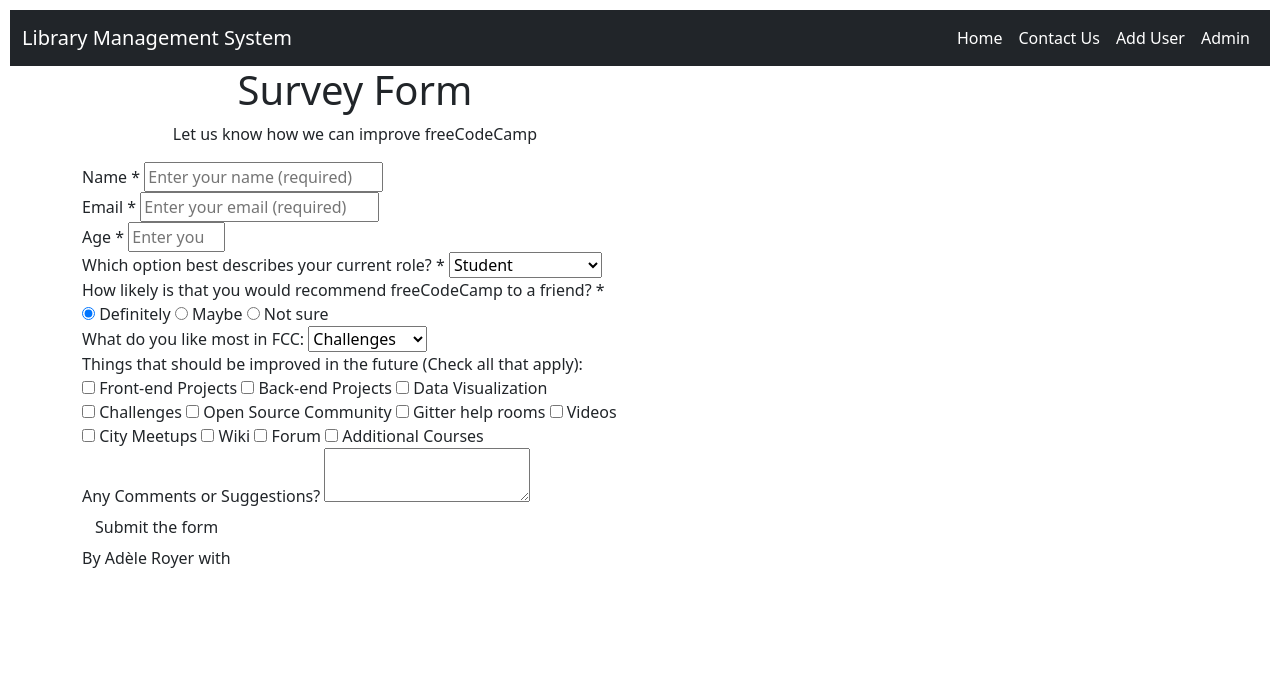
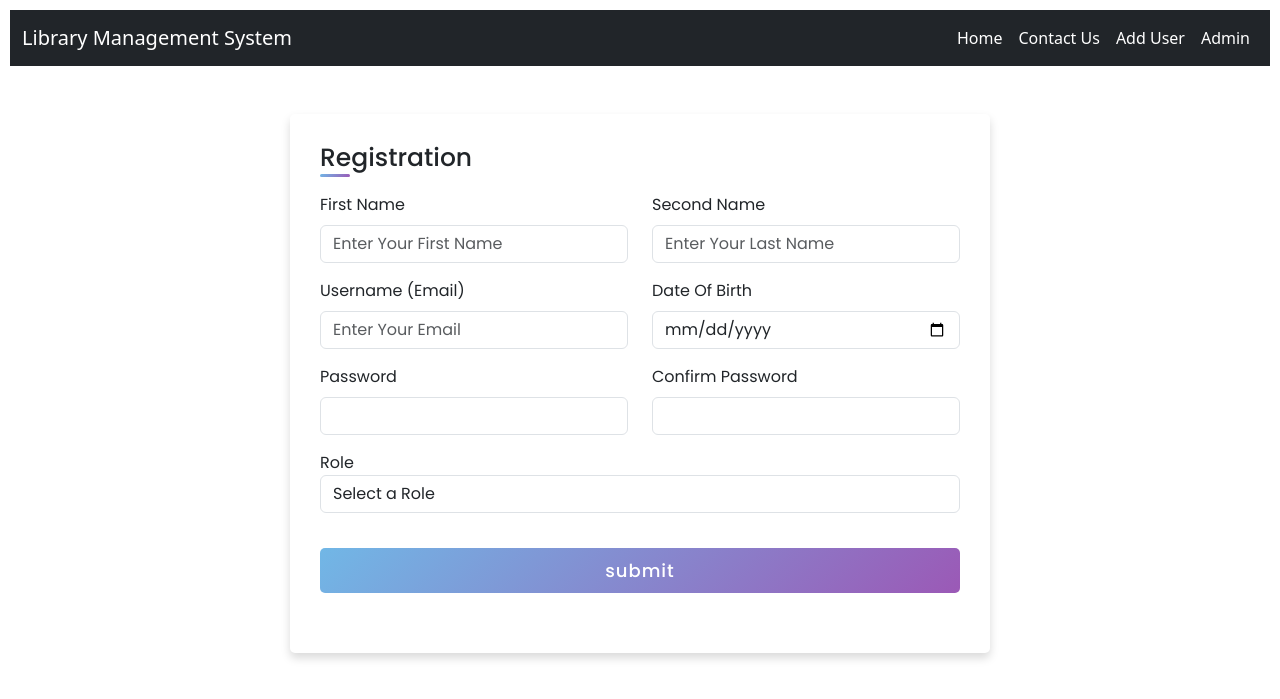
Before and after one commit to Ankur-586/DjangowithAjax, a Django app: page /auth/reg/ in a window 1280 px wide. Shown: the top 699 px of the page. Run offline with Django 5.2, Linux system fonts and the light colour scheme; some libraries are stand-ins or nearby versions.

Commit message:
reg_user

```diff
--- a/Auth/forms.py
+++ b/Auth/forms.py
@@ -4,17 +4,16 @@ from django import forms
 from .models import *
 
 class AddUser(ModelForm):
-    password1 = forms.CharField(label="Password", widget=forms.PasswordInput)
+    password1 = forms.CharField(label="Password", widget=forms.PasswordInput(attrs={'class': 'form-control'}))
     password2 = forms.CharField(
-        label="Password confirmation", widget=forms.PasswordInput
-    )
+        label="Password confirmation", widget=forms.PasswordInput(attrs={'class': 'form-control'}))
     role = forms.ChoiceField(choices=MyUser.ROLE_CHOICES, widget=forms.Select(attrs={'class': 'form-control'}))
     class Meta:
         model = MyUser
-        fields = ['email','first_name','last_name','date_of_birth','role']
+        fields = ['email','first_name','last_name','date_of_birth']
 
         widgets = {
-            'email': forms.EmailInput(attrs={'class': 'form-control', 'placeholder': 'Enter Your Email'}),
+            'email': forms.EmailInput(attrs={'class': 'form-control', 'placeholder': 'Enter Your Email','type':'email'}),
             'first_name': forms.TextInput(attrs={'class': 'form-control', 'placeholder': 'Enter Your First Name'}),
             'last_name': forms.TextInput(attrs={'class': 'form-control', 'placeholder': 'Enter Your Last Name'}),
             'date_of_birth': forms.DateInput(attrs={'class': 'form-control', 'placeholder': 'Select Date of Birth', 'type': 'date'}),
--- a/Auth/models.py
+++ b/Auth/models.py
@@ -22,7 +22,7 @@ class MyUser(AbstractBaseUser,PermissionsMixin):
     first_name = models.CharField(max_length=50)
     last_name = models.CharField(max_length=50)
     date_of_birth = models.DateField(blank=True,null=True)
-    role = models.PositiveSmallIntegerField(choices=ROLE_CHOICES, blank=True, null=True)
+    role = models.PositiveSmallIntegerField(choices=ROLE_CHOICES,default=STUDENT)
     is_active = models.BooleanField(default=True)
     is_admin = models.BooleanField(default=False)
 
--- a/Auth/views.py
+++ b/Auth/views.py
@@ -1,6 +1,35 @@
 from django.shortcuts import render
+from django.http import JsonResponse,HttpResponseRedirect
+from django.core.exceptions import ValidationError
+from django.contrib.auth.hashers import make_password
+from django.db import IntegrityError
 from .models import *
 from .forms import *
 
 def reg_user(request):
-    return render(request,'Auth/add_user.html')
+    if request.method == 'POST':
+        form = AddUser(request.POST)
+        if form.is_valid():
+            try:
+                user = form.save(commit=False)  # Don't commit yet
+                user.password = make_password(form.cleaned_data['password1'])  # Hash password
+                user.save()
+                return JsonResponse({'message': 'Form submitted successfully!'})
+            except IntegrityError as e:
+                return JsonResponse({'message': str(e)}, status=400)
+            except Exception as e:
+                return JsonResponse({'message': str(e)}, status=500) # Internal server error
+        else:
+            # Form is invalid, return form errors
+            return JsonResponse({'message': form.errors}, status=400)
+    form = AddUser()
+    return render(request, 'Auth/add_user.html', {'form': form})
+
+# def reg_user(request):
+#     if request.method == 'POST':
+#         form = AddUser(request.POST)
+#         if form.is_valid():
+#             form.save()
+#             return HttpResponseRedirect('/')
+#     form = AddUser()
+#     return render(request, 'Auth/add_user.html', {'form': form})
--- a/static/css/form.css
+++ b/static/css/form.css
@@ -129,3 +129,4 @@ form .form-row .textarea{
     width: 40%!important;
   }
 }
+/* -------------------------------------------------------------------------------------------------- */
--- /dev/null
+++ b/static/css/form1.css
@@ -0,0 +1,133 @@
+@import url('https://fonts.googleapis.com/css2?family=Poppins:wght@200;300;400;500;600;700&display=swap');
+.container{
+  max-width: 700px;
+  width: 100%;
+  background-color: #fff;
+  padding: 25px 30px;
+  border-radius: 5px;
+  box-shadow: 0 5px 10px rgba(0,0,0,0.15);
+  font-family: 'Poppins',sans-serif;
+}
+.container .title{
+  font-size: 25px;
+  font-weight: 500;
+  position: relative;
+}
+.container .title::before{
+  content: "";
+  position: absolute;
+  left: 0;
+  bottom: 0;
+  height: 3px;
+  width: 30px;
+  border-radius: 5px;
+  background: linear-gradient(135deg, #71b7e6, #9b59b6);
+}
+.content form .user-details{
+  display: flex;
+  flex-wrap: wrap;
+  justify-content: space-between;
+  margin: 20px 0 12px 0;
+}
+form .user-details .input-box{
+  margin-bottom: 15px;
+  width: calc(100% / 2 - 20px);
+}
+form .input-box span.details{
+  display: block;
+  font-weight: 500;
+  margin-bottom: 5px;
+}
+.user-details .input-box input{
+  height: 45px;
+  width: 100%;
+  outline: none;
+  font-size: 16px;
+  border-radius: 5px;
+  padding-left: 15px;
+  border: 1px solid #ccc;
+  border-bottom-width: 2px;
+  transition: all 0.3s ease;
+}
+.user-details .input-box input:focus,
+.user-details .input-box input:valid{
+  border-color: #9b59b6;
+}
+ form .gender-details .gender-title{
+  font-size: 20px;
+  font-weight: 500;
+ }
+ form .category{
+   display: flex;
+   width: 80%;
+   margin: 14px 0 ;
+   justify-content: space-between;
+ }
+ form .category label{
+   display: flex;
+   align-items: center;
+   cursor: pointer;
+ }
+ form .category label .dot{
+  height: 18px;
+  width: 18px;
+  border-radius: 50%;
+  margin-right: 10px;
+  background: #d9d9d9;
+  border: 5px solid transparent;
+  transition: all 0.3s ease;
+}
+ #dot-1:checked ~ .category label .one,
+ #dot-2:checked ~ .category label .two,
+ #dot-3:checked ~ .category label .three{
+   background: #9b59b6;
+   border-color: #d9d9d9;
+ }
+ form input[type="radio"]{
+   display: none;
+ }
+ form .button{
+   height: 45px;
+   margin: 35px 0
+ }
+ form .button input{
+   height: 100%;
+   width: 100%;
+   border-radius: 5px;
+   border: none;
+   color: #fff;
+   font-size: 18px;
+   font-weight: 500;
+   letter-spacing: 1px;
+   cursor: pointer;
+   transition: all 0.3s ease;
+   background: linear-gradient(135deg, #71b7e6, #9b59b6);
+ }
+ form .button input:hover{
+  /* transform: scale(0.99); */
+  background: linear-gradient(-135deg, #71b7e6, #9b59b6);
+  }
+ @media(max-width: 584px){
+ .container{
+  max-width: 100%;
+}
+form .user-details .input-box{
+    margin-bottom: 15px;
+    width: 100%;
+  }
+  form .category{
+    width: 100%;
+  }
+  .content form .user-details{
+    max-height: 300px;
+    overflow-y: scroll;
+  }
+  .user-details::-webkit-scrollbar{
+    width: 5px;
+  }
+  }
+  @media(max-width: 459px){
+  .container .content .category{
+    flex-direction: column;
+  }
+}
--- a/static/js/hide_warinings.js
+++ b/static/js/hide_warinings.js
@@ -1 +1 @@
-console.clear();
+// console.clear();
--- a/templates/Auth/add_user.html
+++ b/templates/Auth/add_user.html
@@ -2,133 +2,112 @@
 {% load static %}
 {% block title %} Register {% endblock %}
 {% block content %}
-<style>
+<link rel="stylesheet" href="{% static 'css/form1.css' %}">
+<div class="container mt-5">
+  <div class="title">Registration</div>
+  <div class="content">
+     <form method="post" action="" id="myForm" autocomplete="off">
+      {% csrf_token %}
+        <div class="row">
+           <div class="col-md-6 mt-3">
+              <div class="form-group">
+                 <label for="firstName" class="form-label">First Name</label>
+                 {{ form.first_name }}
+              </div>
+           </div>
+           <div class="col-md-6 mt-3">
+              <div class="form-group">
+                 <label for="lastName" class="form-label">Second Name</label>
+                 {{ form.last_name }}
+              </div>
+           </div>
+        </div>
+        <div class="row">
+        <div class="col-md-6 mt-3">
+           <div class="form-group">
+              <label for="username" class="form-label">Username (Email)</label>
+              {{ form.email }}
+           </div>
+        </div>
+        <div class="col-md-6 mt-3">
+           <div class="form-group">
+              <label for="phoneNumber" class="form-label">Date Of Birth</label>
+              {{ form.date_of_birth }}
+           </div>
+        </div>
+      </div>
+      <div class="row">
+        <div class="col-md-6 mt-3">
+        <div class="form-group">
+           <label for="password" class="form-label">Password</label>
+           {{ form.password1 }}
+        </div>
+      </div>
+        <div class="col-md-6 mt-3">
+        <div class="form-group">
+           <label for="confirmPassword" class="form-label">Confirm Password</label>
+           {{ form.password2 }}
+        </div>
+      </div>
+      </div>
+      <div class="form-group mt-3">
+        <label for="role">Role</label>
+        <select class="form-control" id="role" name="role" aria-label="Select Role">
+          <option value="">Select a Role</option>
+          {% for value, label in form.fields.role.choices %}
+            <option value="{{ value }}">{{ label }}</option>
+        {% endfor %}
+        </select>
+      </div>
+      <div class="button">
+        <input type="submit" id="submitButton" value="submit">
+      </div>
+      <div id="errorMessage" class="alert alert-danger" role="alert" style="display: none;"></div>
+          <div id="successMessage" class="alert alert-success" role="alert" style="display: none;"></div> </div>
+          <div id="servererror" class="alert alert-success" role="alert" style="display: none;"></div> </div>
+     </form>
+  </div>
+</div>
+{% endblock %}
 
-</style>
-<main id="main" class="container">
-    <div class="row">
-       <div class="col-xs-12 col-lg-offset-3 col-lg-6">
-          <div class="m-b-md text-center">
-             <h1 id="title">Survey Form</h1>
-             <p id="description" class="description" class="text-center">Let us know how we can improve freeCodeCamp</p>
-          </div>
-          <form method="GET" action="" id="survey-form" name="survey-form">
-             <fieldset>
-                <label for="name" id="name-label">
-                Name *
-                <input class="" type="text" id="name" name="name" placeholder="Enter your name (required)" required />
-                </label>
-             </fieldset>
-             <fieldset>
-                <label for="email" id="email-label">
-                Email *
-                <input class="" type="email" id="email" name="email" placeholder="Enter your email (required)" required />
-                </label>
-             </fieldset>
-             <fieldset>
-                <label for="number" id="number-label">
-                Age *
-                <input class="" type="number" id="number" name="number" min="8" max="112" placeholder="Enter you age (required)" required />
-                </label>
-             </fieldset>
-             <fieldset>
-                <label for="dropdown">
-                   Which option best describes your current role? *
-                   <select id="dropdown" name="dropdown" class="m-t-xs">
-                      <option value="student" selected>Student</option>
-                      <option value="ftLob">Full Time Job</option>
-                      <option value="ftLearner">Full Time Learner</option>
-                      <option value="notSaying">Prefer not to say</option>
-                      <option value="other">Other</option>
-                   </select>
-                </label>
-             </fieldset>
-             <fieldset>
-                <div class="labels">
-                   How likely is that you would recommend freeCodeCamp to a friend? *
-                </div>
-                <label class="m-b-xs">
-                <input type="radio" name="survey-form-gender" value="definitely" checked /> Definitely
-                </label>
-                <label class="m-b-xs">
-                <input type="radio" name="survey-form-gender" value="maybe" /> Maybe
-                </label>
-                <label class="m-b-xs">
-                <input type="radio" name="survey-form-gender" value="notSure" /> Not sure
-                </label>
-             </fieldset>
-             <fieldset>
-                <label for="survey-form-like">
-                   What do you like most in FCC:
-                   <select id="survey-form-like" name="survey-form-like" class="m-t-xs">
-                      <option value="challenges" selected>Challenges</option>
-                      <option value="projects">Projects</option>
-                      <option value="community">Community</option>
-                      <option value="openSource">Open Source</option>
-                   </select>
-                </label>
-             </fieldset>
-             <fieldset>
-                <div class="labels">
-                   Things that should be improved in the future (Check all that apply):
-                </div>
-                <label for="survey-form-improve1" class="m-b-xs">
-                <input type="checkbox" id="survey-form-improve1" value="feProjects">
-                Front-end Projects
-                </label>
-                <label for="survey-form-improve2" class="m-b-xs">
-                <input type="checkbox" id="survey-form-improve2" value="beProjects">
-                Back-end Projects
-                </label>
-                <label for="survey-form-improve3" class="m-b-xs">
-                <input type="checkbox" id="survey-form-improve3" value="dataVisualization">
-                Data Visualization
-                </label>
-                <label for="survey-form-improve4" class="m-b-xs">
-                <input type="checkbox" id="survey-form-improve4" value="challenges">
-                Challenges
-                </label>
-                <label for="survey-form-improve5" class="m-b-xs">
-                <input type="checkbox" id="survey-form-improve5" value="openSources">
-                Open Source Community
-                </label>
-                <label for="survey-form-improve6" class="m-b-xs">
-                <input type="checkbox" id="survey-form-improve6" value="gitter">
-                Gitter help rooms
-                </label>
-                <label for="survey-form-improve7" class="m-b-xs">
-                <input type="checkbox" id="survey-form-improve7" value="videos">
-                Videos
-                </label>
-                <label for="survey-form-improve8" class="m-b-xs">
-                <input type="checkbox" id="survey-form-improve8" value="meetup">
-                City Meetups
-                </label>
-                <label for="survey-form-improve9" class="m-b-xs">
-                <input type="checkbox" id="survey-form-improve9" value="wiki">
-                Wiki
-                </label>
-                <label for="survey-form-improve10" class="m-b-xs">
-                <input type="checkbox" id="survey-form-improve10" value="forum">
-                Forum
-                </label>
-                <label for="survey-form-improve11" class="m-b-xs">
-                <input type="checkbox" id="survey-form-improve11" value="additional">
-                Additional Courses
-                </label>
-             </fieldset>
-             <fieldset>
-                <label for="survey-form-suggestions">
-                Any Comments or Suggestions?
-                <textarea id="survey-form-suggestions" maxlength="194"></textarea>
-                </label>
-             </fieldset>
-             <button id="submit" type="submit" class="btn">Submit the form</button>
-          </form>
-          <div class="copyright m-t-sm">
-             <div>By Adèle Royer with <i class="glyphicon glyphicon-heart"></i></div>
-          </div>
-       </div>
-    </div>
- </main>
+{% block scripts %}
+<script>
+  $(document).ready(function () {
+    $('#submitButton').click(function (event) {
+        event.preventDefault();
+
+        var allFieldsFilled = true;
+        $('#myForm input, #myForm label, #myForm option').each(function (index, element) {
+            if (!$(this).val().trim()) {
+                allFieldsFilled = false;
+                $('#errorMessage').text("One or More Fields are empty").show().delay(2000).fadeOut('slow');
+                return false; // Exit the loop after showing the first error message
+            }
+        });
+        if (allFieldsFilled) {
+            var formData = new FormData($('#myForm')[0]);
+            $.ajax({
+                url: '{% url "register" %}',
+                type: 'POST',
+                data: formData,
+                contentType: false,
+                processData: false,
+                success: function (response) {
+                    $('#successMessage').text(response.message).show().delay(2000).fadeOut('slow');
+                    $('#myForm')[0].reset();
+                },
+                error: function (xhr, status, error) {
+                    var errorMessage = xhr.responseJSON.error;
+                    if (errorMessage) {
+                        $('#validationerror').text(errorMessage).show().delay(2000).fadeOut(3000);
+                    } else {
+                        console.error("Error:", xhr.responseText);
+                        //$('#servererror').text(xhr.responseText).show().delay(2000).fadeOut(3000);
+                    }
+                }
+            });
+        }
+    });
+});
+</script>
 {% endblock %}
```
Also changed, not shown: notes.txt (+0 -19 lines), templates/Auth/test.html (added, +56 -0 lines), Auth/migrations/0002_alter_myuser_role.py (added), Auth/migrations/0003_alter_myuser_role.py (added), Auth/migrations/0004_alter_myuser_role.py (added).
